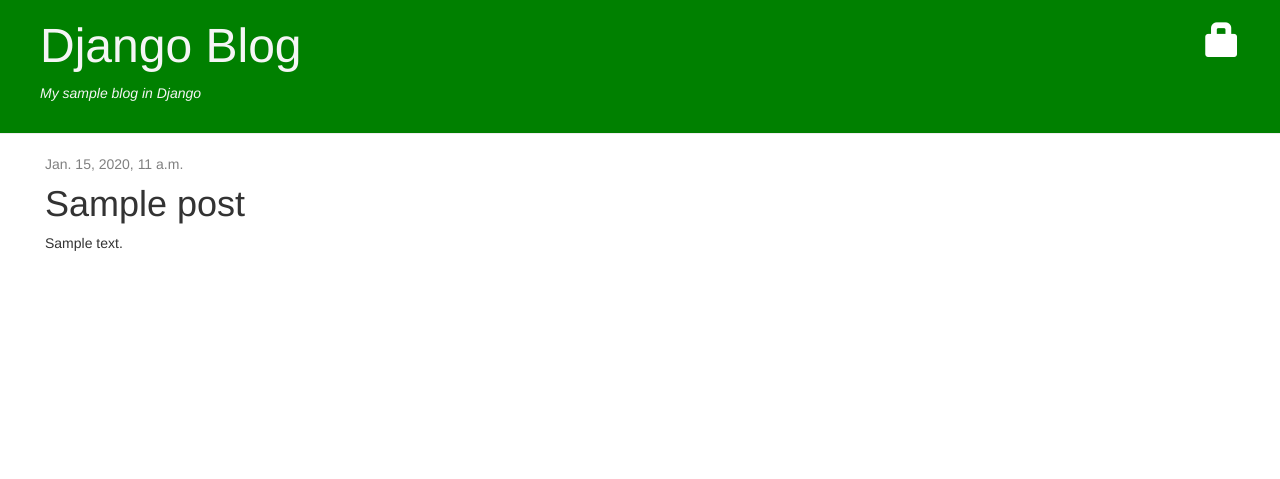
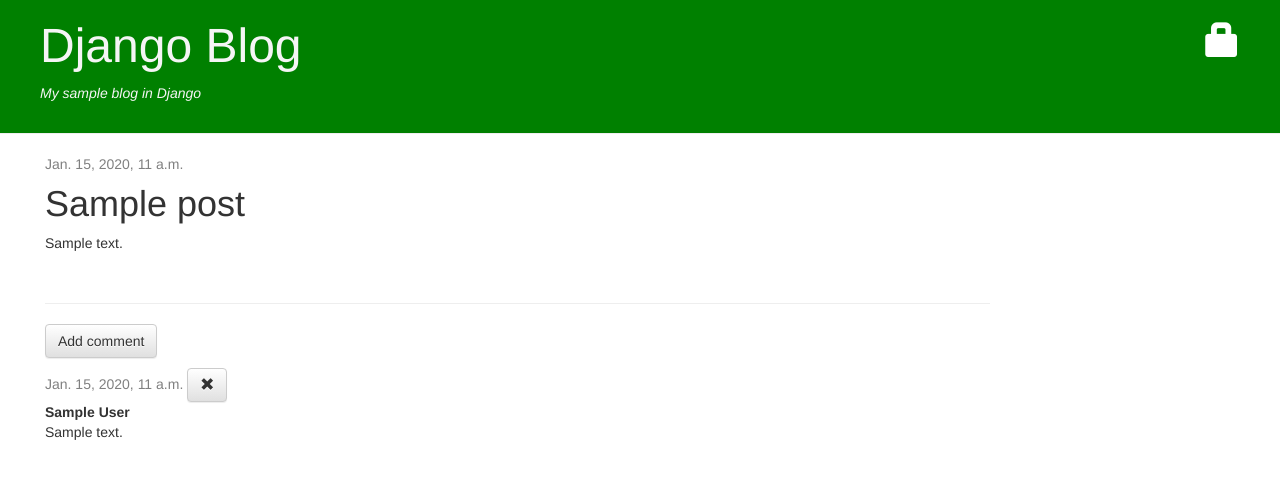
Before and after one commit to flizz15/MyDjangoBlog, a Django app: page /post/1/ in a window 1280 px wide. Shown: the top 479 px of the page. Run offline with Django 3.2, Linux system fonts and the light colour scheme; tables that the repository leaves empty hold one stand-in row (values such as "Sample post"); some libraries are stand-ins or nearby versions.

Commit message:
added comment system

```diff
--- a/blog/admin.py
+++ b/blog/admin.py
@@ -1,5 +1,6 @@
 from django.contrib import admin
 
-from .models import Post
+from .models import Post, Comment
 
 admin.site.register(Post)
+admin.site.register(Comment)
--- a/blog/models.py
+++ b/blog/models.py
@@ -17,5 +17,26 @@
         self.published_date = None
         self.save()
 
+    def approved_comments(self):
+        return self.comments.filter(approved_comment=True)
+
+    def unapproved_comments(self):
+        return self.comments.filter(approved_comment=False)
+
     def __str__(self):
         return self.title
+
+
+class Comment(models.Model):
+    post = models.ForeignKey('blog.Post', on_delete=models.CASCADE, related_name='comments')
+    author = models.CharField(max_length=200)
+    text = models.TextField()
+    created_date = models.DateTimeField(default=timezone.now)
+    approved_comment = models.BooleanField(default=False)
+
+    def approve(self):
+        self.approved_comment = True
+        self.save()
+
+    def __str__(self):
+        return self.text
--- a/blog/templates/blog/post_detail.html
+++ b/blog/templates/blog/post_detail.html
@@ -26,6 +26,31 @@
                 <p></p>
                 <h1>{{ post.title }}</h1>
                 <p>{{ post.text|linebreaksbr }}</p>
+
+                <br>
+                <hr>
+                <a href="{% url 'add_comment_to_post' pk=post.pk %}" class="btn btn-default">Add comment</a>
+                <p></p>
+
+                {% for comment in post.comments.all %}
+                    {% if user.is_authenticated or comment.approved_comment %}
+                        <div class="comment">
+                            <div class="date">
+                                {{ comment.created_date }}
+                                <a href="{% url 'comment_remove' pk=comment.pk %}" class="btn btn-default"><span class="glyphicon glyphicon-remove"></span></a>
+                                {% if not comment.approved_comment %}
+                                    <a href="{% url 'comment_approve' pk=comment.pk %}" class="btn btn-default"><span class="glyphicon glyphicon-ok"></span></a>
+                                {% endif %}
+                            </div>
+                            <strong>{{ comment.author }}</strong>
+                            <p>{{ comment.text|linebreaksbr }}</p>
+                            <br>
+                        </div>
+                    {% endif %}
+                {% empty %}
+                    <p>There is no comments</p>
+                {% endfor %}
+
             </div>
         {% endblock %}
     </body>
--- a/blog/templates/blog/post_list.html
+++ b/blog/templates/blog/post_list.html
@@ -22,6 +22,11 @@
                     </div>
                     <h1><a href="{% url 'post_detail' pk=post.pk %}">{{ post.title }}</a></h1>
                     <p>{{ post.text|linebreaksbr }}</p>
+                    <a href="{% url 'post_detail' pk=post.pk %}">Comments: {{ post.approved_comments.count }}
+                        {% if user.is_authenticated and post.unapproved_comments.count %}
+                            (+{{ post.unapproved_comments.count }} unapproved)
+                        {% endif %}
+                    </a>
                 </div>
             {% endfor %}
         {% endblock %}
--- a/blog/urls.py
+++ b/blog/urls.py
@@ -11,4 +11,7 @@
     path('post/<int:pk>/publish', views.post_publish, name='post_publish'),
     path('post/<int:pk>/remove', views.post_remove, name='post_remove'),
     path('post/<int:pk>/unpublish', views.post_unpublish, name='post_unpublish'),
+    path('post/<int:pk>/comment', views.add_comment_to_post, name='add_comment_to_post'),
+    path('comment/<int:pk>/approve', views.comment_approve, name='comment_approve'),
+    path('comment/<int:pk>/remove', views.comment_remove, name='comment_remove'),
 ]
--- a/blog/views.py
+++ b/blog/views.py
@@ -3,8 +3,8 @@
 from django.contrib.auth.decorators import login_required
 from django.http import Http404
 
-from .models import Post
-from .forms import PostForm
+from .models import Post, Comment
+from .forms import PostForm, CommentForm
 
 
 def post_list(request):
@@ -19,6 +19,20 @@
         raise Http404
     else:
         return render(request, 'blog/post_detail.html', {'post': post})
+
+
+def add_comment_to_post(request, pk):
+    post = get_object_or_404(Post, pk=pk)
+    if request.method == "POST":
+        form = CommentForm(request.POST)
+        if form.is_valid():
+            comment = form.save(commit=False)
+            comment.post = post
+            comment.save()
+            return redirect('post_detail', pk=pk)
+    else:
+        form = CommentForm()
+    return render(request, 'blog/add_comment_to_post.html', {'form': form})
 
 
 @login_required
@@ -78,3 +92,17 @@
     post = get_object_or_404(Post, pk=pk)
     post.unpublish()
     return redirect('post_list')
+
+
+@login_required
+def comment_remove(request, pk):
+    comment = get_object_or_404(Comment, pk=pk)
+    comment.delete()
+    return redirect('post_detail', pk=comment.post.pk)
+
+
+@login_required
+def comment_approve(request, pk):
+    comment = get_object_or_404(Comment, pk=pk)
+    comment.approve()
+    return redirect('post_detail', pk=comment.post.pk)
```
Also changed, not shown: blog/forms.py (+8 -1 lines), blog/templates/blog/add_comment_to_post.html (added, +20 -0 lines), blog/migrations/0002_auto_20200203_2056.py (added).
